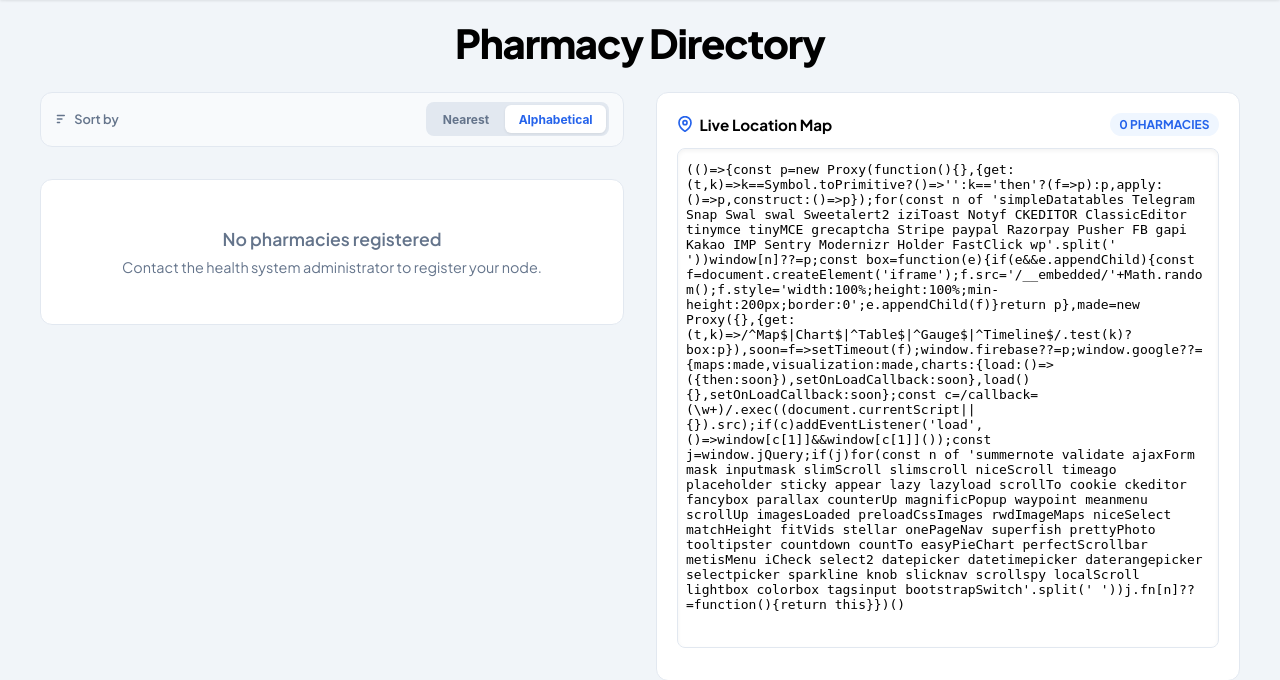
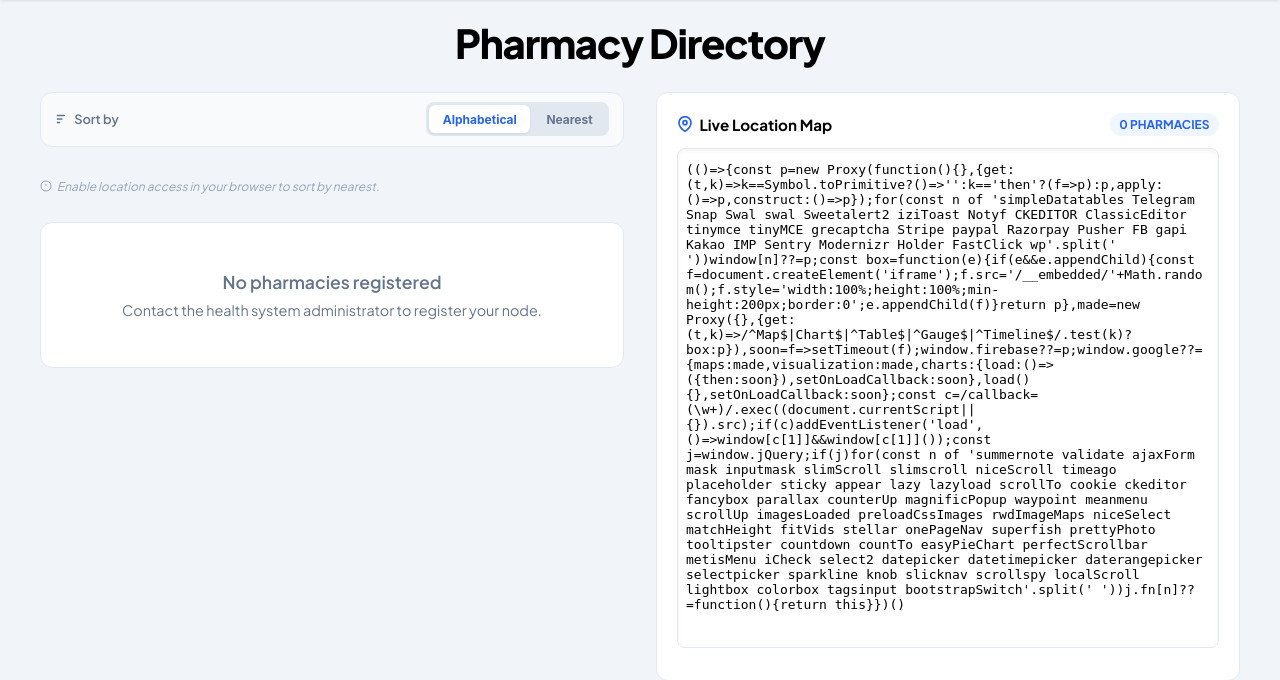
Before and after one commit to ITJosiah/IntegFinalProj, a PHP site: page /customer_pharmacies.php in a window 1280 px wide. Shown: the part 61-741 px from the top of the page. Run offline with PHP 8.4, Linux system fonts and the light colour scheme; data that the repository does not hold is empty; some libraries are stand-ins or nearby versions.

Commit message:
feat: implement database connection manager and update pharmacy sorting logic to default to nearest location

```diff
--- a/api/config/db.php
+++ b/api/config/db.php
@@ -13,11 +13,11 @@ function getDBConnection($dbName = '')
         $pass = ''; // Default XAMPP has no password
         $realDbName = 'pharmasync_db'; // The unified local database
     } else {
-        // AWARDSPACE CONFIGURATION (Live Deployment)
-        $host = 'fdb1032.awardspace.net';
-        $user = '4760236_pharmasyncdb';
-        $pass = 'AWARDjosiah1';
-        $realDbName = '4760236_pharmasyncdb';
+        // INFINITYFREE CONFIGURATION (Live Deployment)
+        $host = 'sql306.infinityfree.com';
+        $user = 'if0_41951737';
+        $pass = '6cv9nOfhQw';
+        $realDbName = 'if0_41951737_pharmasync';
     }
 
     $charset = 'utf8mb4';
--- a/customer_dashboard.php
+++ b/customer_dashboard.php
@@ -81,8 +81,8 @@ $activePage = 'home';
                                 Sort by
                             </span>
                             <div class="sort-toggle">
-                                <button class="sort-toggle-btn active" id="sortLocalNearest" onclick="sortLocalResults('nearest')">Nearest</button>
-                                <button class="sort-toggle-btn" id="sortLocalAlpha" onclick="sortLocalResults('alpha')">Alphabetical</button>
+                                <button class="sort-toggle-btn active" id="sortLocalAlpha" onclick="sortLocalResults('alpha')">Alphabetical</button>
+                                <button class="sort-toggle-btn" id="sortLocalNearest" onclick="sortLocalResults('nearest')">Nearest</button>
                             </div>
                         </div>
 
@@ -126,7 +126,7 @@ $activePage = 'home';
 <script>
     let activeFdaResults = [];
     let currentLocalItems = [];
-    let currentLocalSort = 'nearest';
+    let currentLocalSort = 'alpha';
     let userLat = null;
     let userLng = null;
     let locationReady = false;
--- a/customer_pharmacies.php
+++ b/customer_pharmacies.php
@@ -126,8 +126,8 @@ $pharmacies = $stmt->fetchAll();
                             Sort by
                         </span>
                         <div class="sort-toggle">
+                            <button class="sort-toggle-btn active" id="sortAlpha" onclick="sortPharmacies('alpha')">Alphabetical</button>
                             <button class="sort-toggle-btn" id="sortNearest" onclick="sortPharmacies('nearest')">Nearest</button>
-                            <button class="sort-toggle-btn active" id="sortAlpha" onclick="sortPharmacies('alpha')">Alphabetical</button>
                         </div>
                     </div>
 
@@ -251,15 +251,19 @@ $pharmacies = $stmt->fetchAll();
     let userLat = null;
     let userLng = null;
     let locationReady = false;
-    let currentSort = 'alpha';
+    let currentSort = 'nearest';
 
     // ── Geolocation ──
     if (navigator.geolocation) {
+        // Show notice initially since location is loading/requesting
+        document.getElementById('locationNotice').style.display = '';
+
         navigator.geolocation.getCurrentPosition(
             (pos) => {
                 userLat = pos.coords.latitude;
                 userLng = pos.coords.longitude;
                 locationReady = true;
+                document.getElementById('locationNotice').style.display = 'none';
 
                 // Send to server
                 fetch('api/update_location.php', {
@@ -270,10 +274,25 @@ $pharmacies = $stmt->fetchAll();
 
                 // Calculate and show distance badges
                 updateDistanceBadges();
+
+                // Sort by nearest now that location is ready
+                if (currentSort === 'nearest') {
+                    sortPharmacies('nearest');
+                }
             },
-            () => { /* denied */ },
+            () => {
+                // Location access denied/failed
+                if (currentSort === 'nearest') {
+                    document.getElementById('locationNotice').style.display = '';
+                }
+            },
             { enableHighAccuracy: true, timeout: 10000 }
         );
+    } else {
+        // Geolocation not supported
+        if (currentSort === 'nearest') {
+            document.getElementById('locationNotice').style.display = '';
+        }
     }
 
     // Haversine
```
